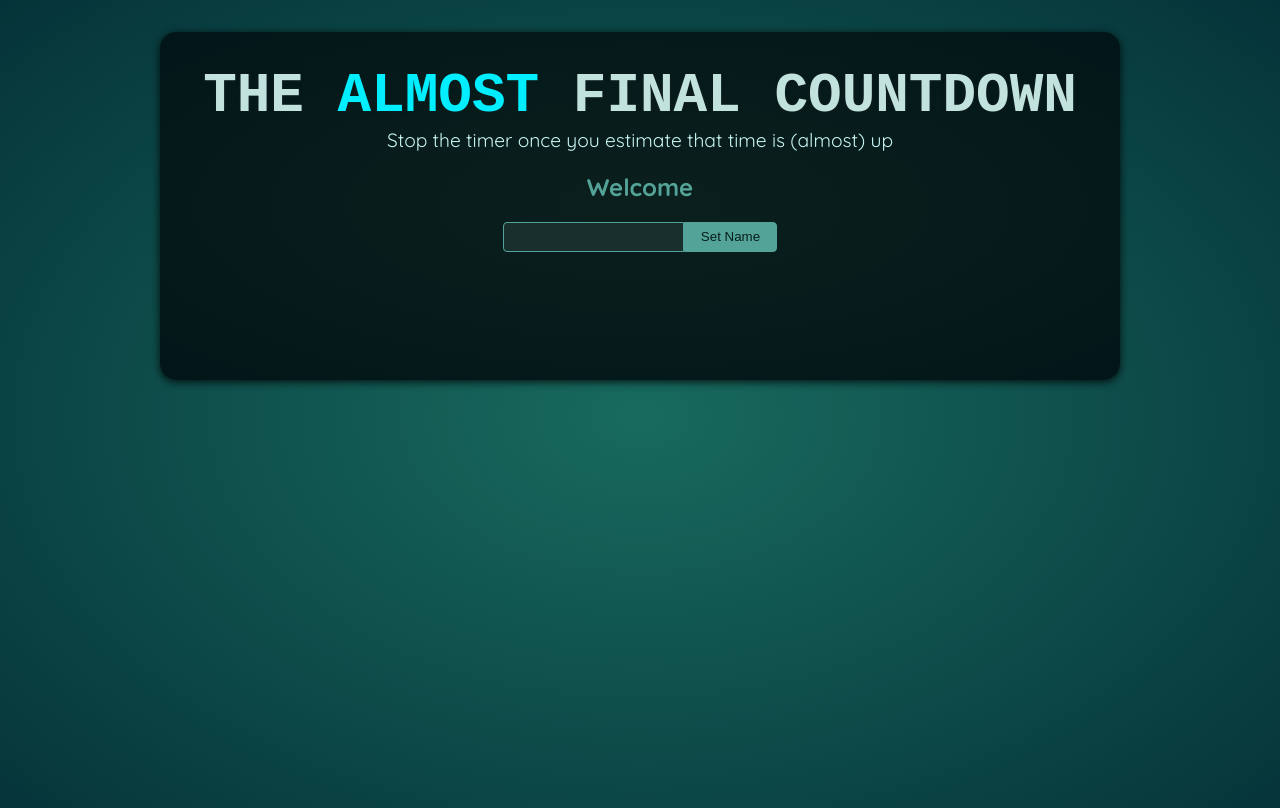
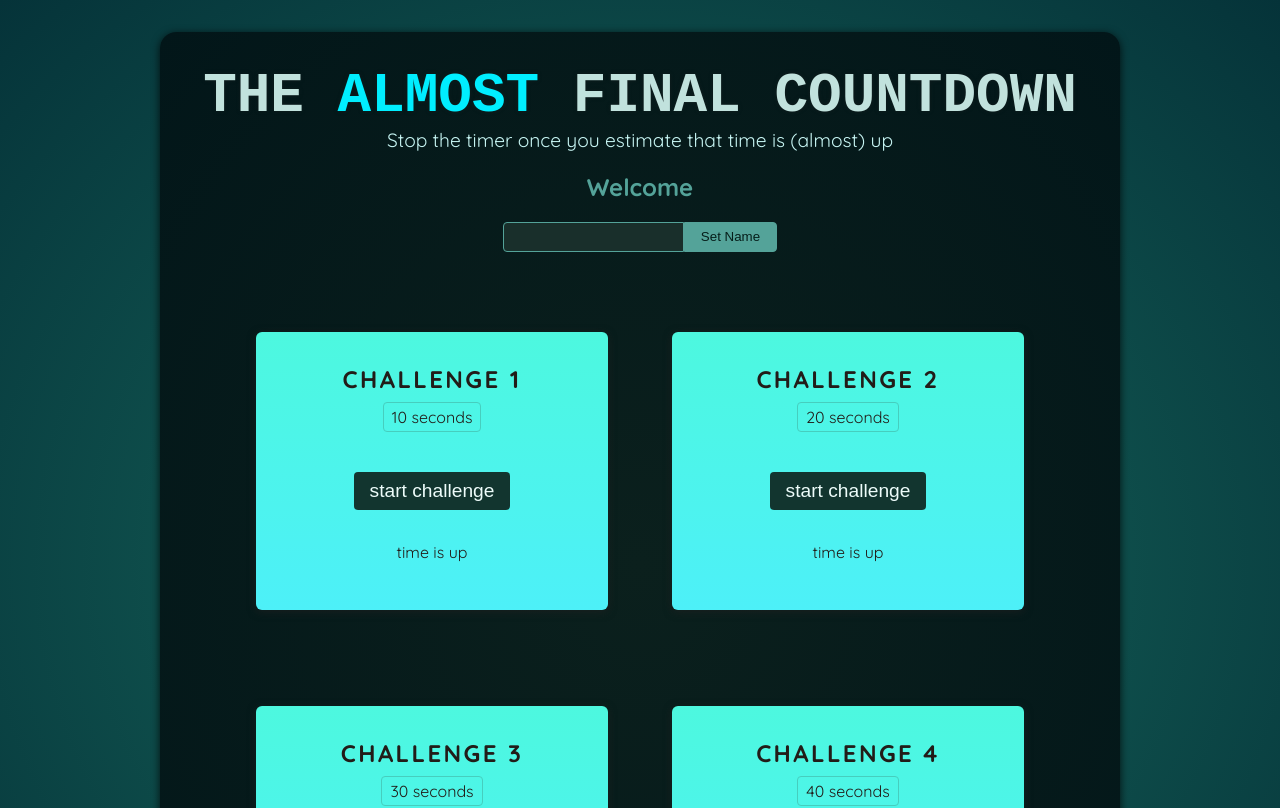
Before and after one commit to MohammedNasr51/ReactIntroToRefs-Portal, a React (Vite) app: page / in a window 1280 px wide. Shown: the top 808 px of the page. Built offline with nearby package versions, Linux system fonts and the light colour scheme; a web font is replaced by a local one.

Commit message:
adding timerChallenge component withot the functionality of stopping the rimer

```diff
--- a/src/App.jsx
+++ b/src/App.jsx
@@ -1,10 +1,16 @@
 import Player from './components/Player.jsx';
+import TimerChallenge from './components/TimerChallenge.jsx';
 
 function App() {
   return (
     <>
       <Player />
-      <div id="challenges"></div>
+      <div id="challenges">
+        <TimerChallenge title="Challenge 1" targetTime={10} />
+        <TimerChallenge title="Challenge 2" targetTime={20} />
+        <TimerChallenge title="Challenge 3" targetTime={30} />
+        <TimerChallenge title="Challenge 4" targetTime={40} />
+      </div>
     </>
   );
 }
--- /dev/null
+++ b/src/components/TimerChallenge.jsx
@@ -0,0 +1,29 @@
+import { useState } from "react";
+
+export default function TimerChallenge({ title, targetTime }) {
+  const [timerExpired, setTimerExpierd] = useState(false);
+  const [timerRunning, setTimerRunning] = useState(false);
+  function handleStartChallenge() {
+    setTimerRunning(true);
+    setTimeout(() => {
+      setTimerExpierd(true);
+    }, targetTime * 1000);
+  }
+  return (
+    <section className="challenge">
+      <h2>{title}</h2>
+      {timerExpired && <p>you lost!</p>}
+      <p className="challenge-time">
+        {targetTime} second{targetTime > 1 ? "s" : ""}
+      </p>
+      <p>
+        <button onClick={handleStartChallenge}>
+          {timerRunning ? "stop" : "start"} challenge
+        </button>
+      </p>
+      <p className={timerRunning ? "active" : undefined}>
+        {timerRunning ? "time is running" : "time is up"}{" "}
+      </p>
+    </section>
+  );
+}
```
